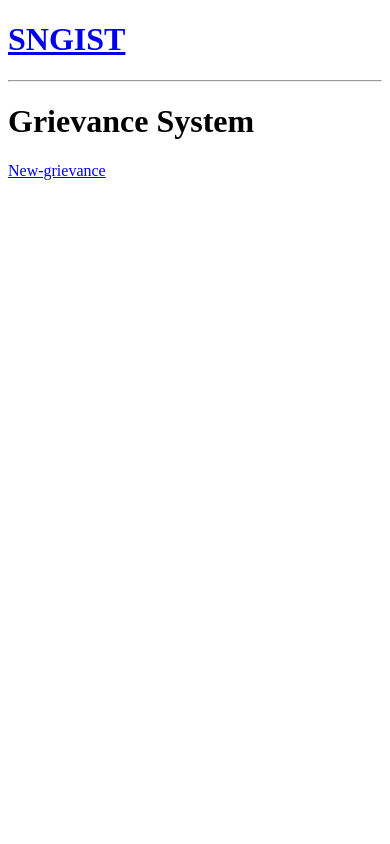
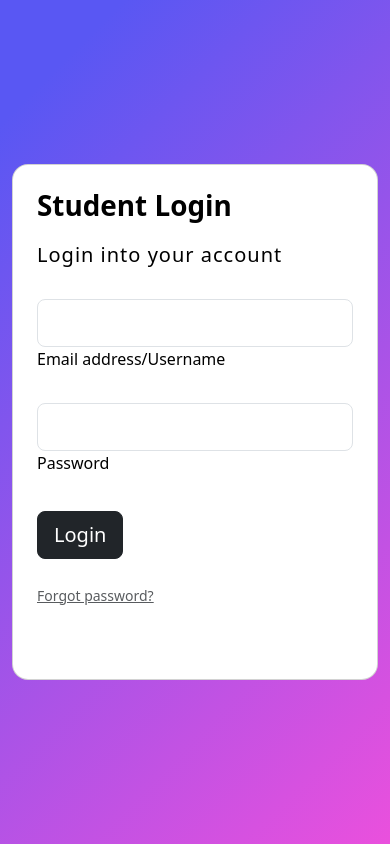
Before and after one commit to Jenin82/django-web, a Django app: page /g/ in a window 390 px wide. Run offline with Django 4.2, Linux system fonts and the light colour scheme; data that the repository does not hold is empty.

Commit message:
login logout

```diff
--- /dev/null
+++ b/grievance/templates/grievance/login.html
@@ -0,0 +1,75 @@
+<!DOCTYPE html>
+<html lang="en">
+<head>
+	<meta charset="UTF-8">
+	<meta http-equiv="X-UA-Compatible" content="IE=edge">
+	<meta name="viewport" content="width=device-width, initial-scale=1.0">
+	<title>Login</title>
+	<link rel="stylesheet" href="https://cdn.jsdelivr.net/npm/bootstrap@5.3.0-alpha2/dist/css/bootstrap.min.css">
+	<style>
+		.vertical {
+			padding-left: 15%;
+			padding-top: 32%;
+		}
+		img {
+			transition: transform .7s ease-in-out;
+		}
+		img:hover {
+			transform: rotate(360deg);
+		}
+	</style>
+</head>
+<body>
+	<section class="vh-100" style=" background-image: linear-gradient(135deg, #5957f3 10%, #ea50dd 100%);">
+		<div class="container py-5 h-100">
+			<div class="row d-flex justify-content-center align-items-center h-100">
+				<div class="col col-xl-10">
+					<div class="card" style="border-radius: 1rem;">
+						<div class="row g-0">
+							<div class="col-md-6 col-lg-5 d-none d-md-block ">
+								<img src="https://github.com/Alan0602/college-website/blob/main/users/static/users/images/img-01.png?raw=true"
+								alt="login form" class="figure-img img-fluid rounded vertical" style="border-radius: 1rem 0 0 1rem; " />
+							</div>
+							<div class="col-md-6 col-lg-7 d-flex align-items-center">
+								<div class="card-body p-4 p-lg-5 text-black">
+
+									<form class="login-form" action="{% url 'login' %}" method="post">
+										{% csrf_token %}
+
+										<div class="d-flex align-items-center mb-3 pb-1">
+											<span class="h1 fw-bold mb-0">Student Login</span>
+										</div>
+										<h5 class="fw-normal mb-3 pb-3" style="letter-spacing: 1px;">Login into your account</h5>
+
+										<div class="form-outline mb-4">
+											<input type="text" id="form2Example17" name="username" class="form-control form-control-lg" />
+											<label class="form-label" for="form2Example17">Email address/Username</label>
+										</div>
+
+										<div class="form-outline mb-4">
+											<input type="password" id="form2Example27" name="password" class="form-control form-control-lg" />
+											<label class="form-label" for="form2Example27">Password</label>
+										</div>
+
+										<div class="pt-1 mb-4">
+											<button class="btn btn-dark btn-lg btn-block" type="submit">Login</button>
+										</div>
+
+										<a class="small text-muted" href="#!">Forgot password?</a>
+										<div class="pt-5">
+											{% if message %}
+												<label for="" class="text-danger">{{ message }}</label>
+											{% endif %}
+										</div>
+									</form>
+								</div>
+							</div>
+						</div>
+					</div>
+				</div>
+			</div>
+		</div>
+	</section>
+	<link rel="stylesheet" href="	https://cdn.jsdelivr.net/npm/bootstrap@5.3.0-alpha2/dist/js/bootstrap.bundle.min.js">
+</body>
+</html>
--- a/grievance/templates/grievance/main.html
+++ b/grievance/templates/grievance/main.html
@@ -8,6 +8,17 @@
 </head>
 <body>
 	{% include 'grievance/navbar.html' %}
+
+
+	{% if messages %}
+	<ul class="messages">
+			{% for message in messages %}
+			<li>{{ message }}</li>
+			{% endfor %}
+	</ul>
+	{% endif %}
+
+
 	{% block content %}
 
 	{% endblock %}
--- a/grievance/templates/grievance/navbar.html
+++ b/grievance/templates/grievance/navbar.html
@@ -1,4 +1,10 @@
 <a href="{% url 'home' %}">
 	<h1>SNGIST</h1>
 </a>
+
+{% if request.user.is_authenticated %}
+<a href="{% url 'logout' %}">Logout</a>
+{% else %}
+<a href="{% url 'login' %}">Login</a>
+{% endif %}
 <hr>
--- a/grievance/urls.py
+++ b/grievance/urls.py
@@ -2,6 +2,8 @@ from django.urls import path
 from . import views
 
 urlpatterns = [
+		path('login/', views.loginPage, name="login"),
+		path('logout/', views.logoutPage, name="logout"),
     path('', views.home, name="home"),
     path('room/<str:pk>/', views.room, name="room"),
     path('create-room/', views.createRoom, name="create-room"),
--- a/grievance/views.py
+++ b/grievance/views.py
@@ -1,15 +1,44 @@
 from django.shortcuts import render, redirect
-from django.http import HttpResponse
+from django.http import HttpResponse, HttpResponseRedirect
+from django.urls import reverse
 from .models import Room
 from .forms import RoomForm
+from django.contrib.auth.models import User
+from django.contrib import messages
+from django.contrib.auth import authenticate, login, logout
+
 
 
 # Create your views here.
 
+def loginPage(request):
+  if request.method == "POST":
+    username = request.POST["username"]
+    password = request.POST["password"]
+    user = authenticate(request, username=username , password=password)
+    if user is not None:
+      login(request, user)
+      return HttpResponseRedirect(reverse("home"))
+    else:
+      return render(request, "grievance/login.html", {
+				"message": "Invalid username or password"
+			})
+
+  return render(request, "grievance/login.html")
+
+def logoutPage(request):
+  logout(request)
+  return render(request, "grievance/login.html", {
+		"message": "Logged out"
+	})
+
 def home(request):
   rooms = Room.objects.all()
   context = {'rooms': rooms}
-  return render(request, "grievance/home.html", context)
+  if request.user.is_authenticated:
+    return render(request, 'grievance/home.html', context)
+  else:
+    return render(request, 'grievance/login.html')
 
 def room(request, pk):
   room = Room.objects.get(id=pk)
```
